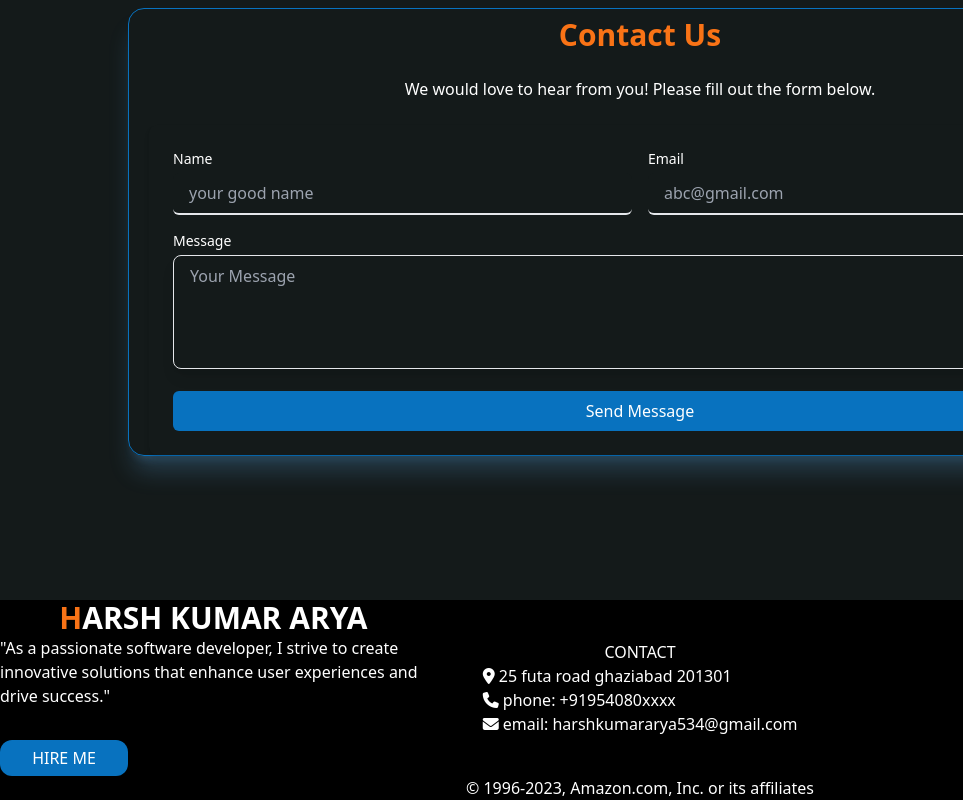
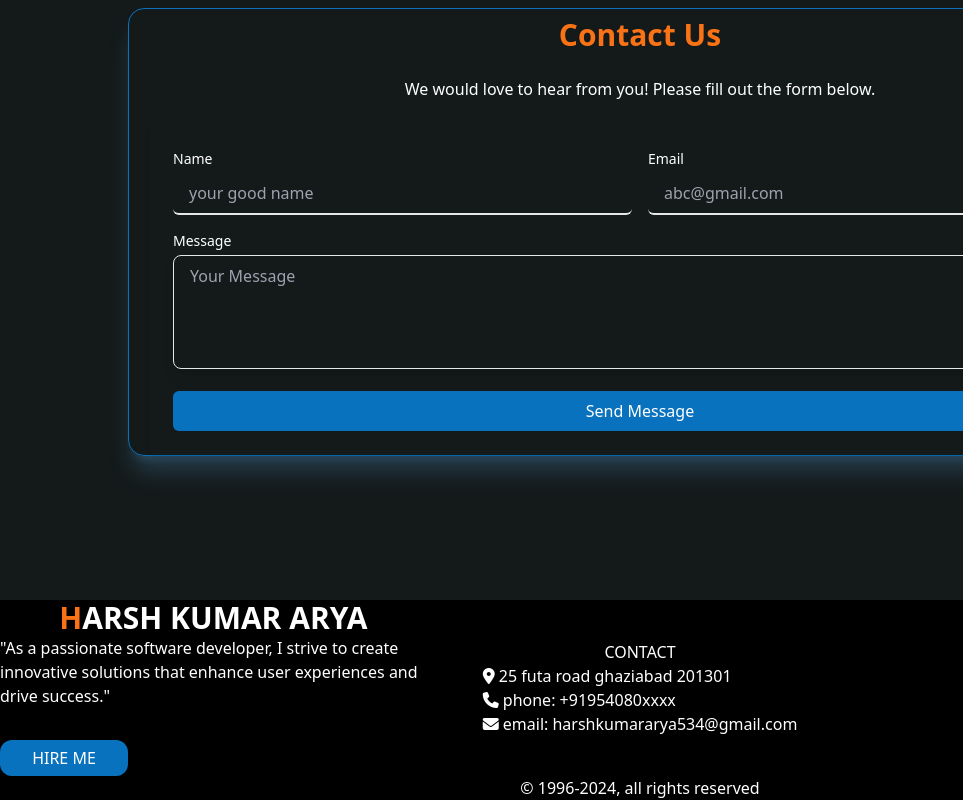
Before and after one commit to harshkumararya/myrepo, a website: page index.html in a window 1280 px wide. Shown: the part 2555-3355 px from the top of the page, 0-963 px from the left. Drawn offline with Linux system fonts and the light colour scheme.

Commit message:
Update index.html

```diff
--- a/index.html
+++ b/index.html
@@ -362,7 +362,7 @@
           </section>
 
           <div class="text-white text-center">
-            © 1996-2023, Amazon.com, Inc. or its affiliates
+            © 1996-2024, all rights reserved
         </div>
 
 
```
